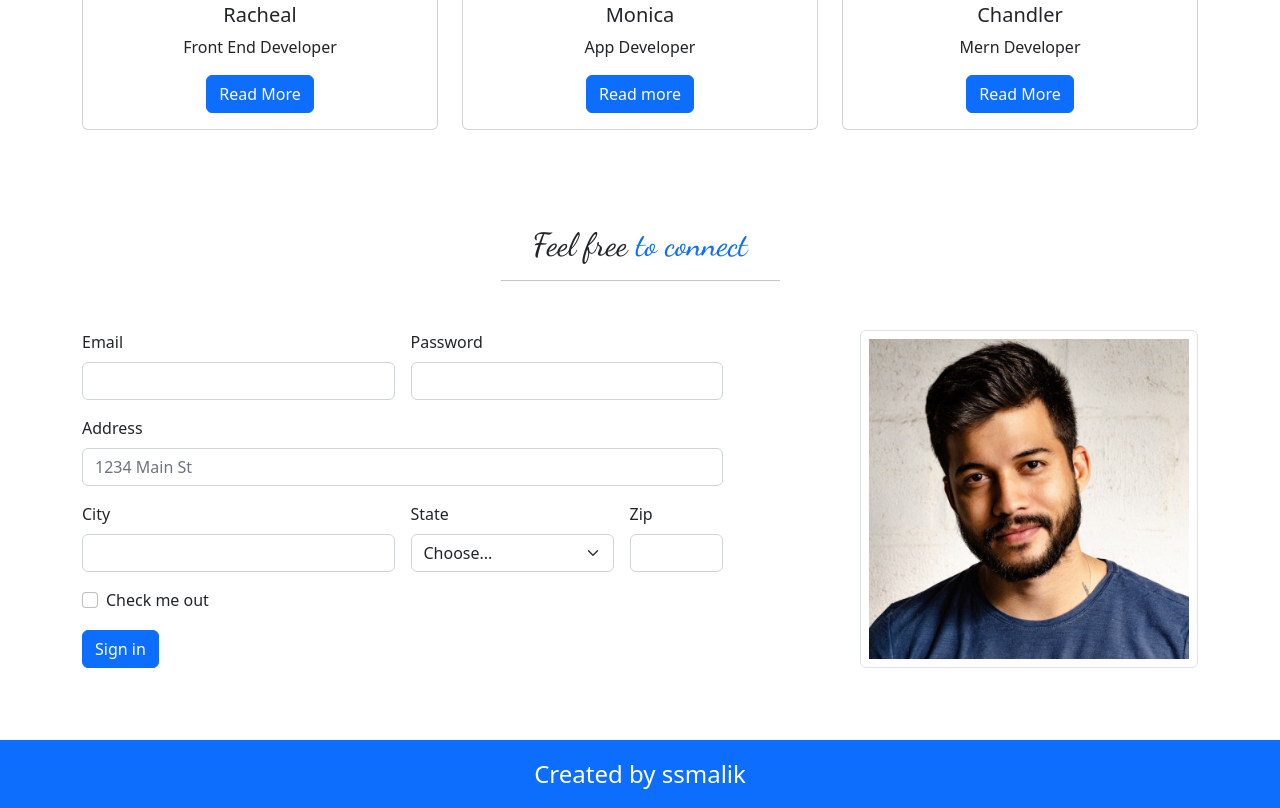
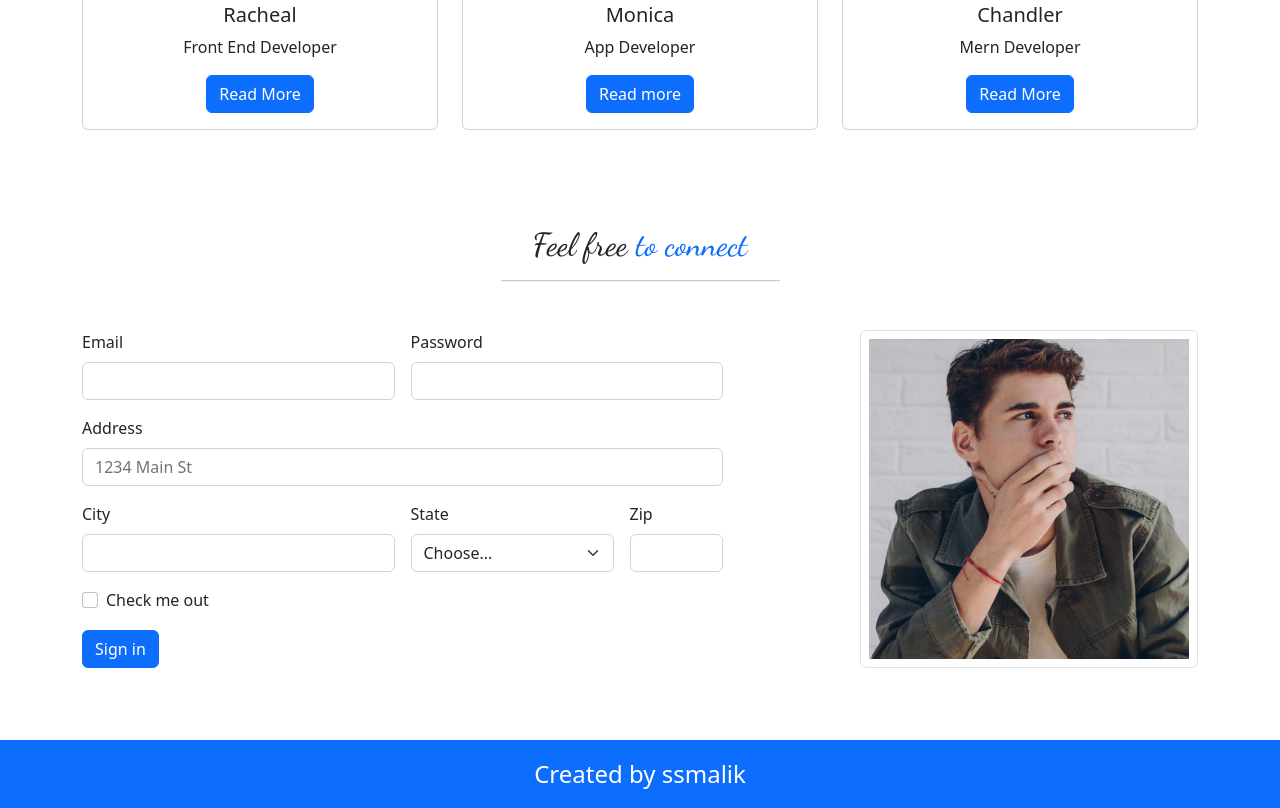
Before and after one commit to ss-malik/responsive-website, a plain HTML site: page index.html in a window 1280 px wide. Shown: the part 2319-3127 px from the top of the page. Drawn offline with nearby package versions, Linux system fonts and the light colour scheme.

Commit message:
contact img modified

```diff
--- a/index.html
+++ b/index.html
@@ -331,7 +331,7 @@
 
         </div>
         <div class="col-md-5 m-auto text-md-end text-center d-none d-md-block" data-aos="zoom-in" data-aos-offset="200">
-          <img src="./assets/images/s6.jpg" class="img-fluid img-thumbnail p-2 w-75" alt="dummy-image-of-website owner">
+          <img src="./assets/images/s2.jpg" class="img-fluid img-thumbnail p-2 w-75" alt="dummy-image-of-website owner">
 
         </div>
       </div>
```
